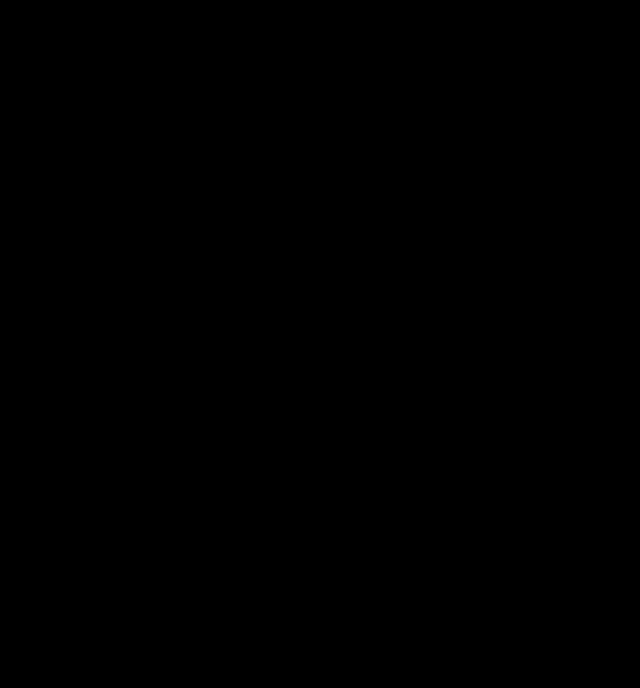
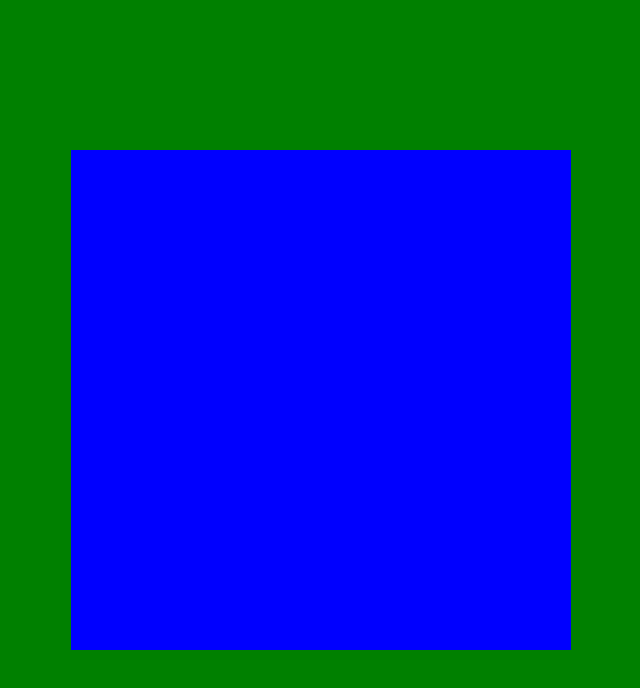
Before and after one commit to GDAINN/projeto-social, a plain HTML site: page index.html in a window 1280 px wide. Shown: the whole page, without its empty margins (319-959 px from the left). Drawn offline with Linux system fonts and the light colour scheme; files that its build step writes are made by us from their sources.

Commit message:
pq nao ta indo

```diff
--- a/estilos/style.css
+++ b/estilos/style.css
@@ -9,3 +9,19 @@ html, body {
     width: 100vw;
     background-color: black;
 }
+main {
+   height: 100vh;
+   position: relative;
+   background-color: green;
+}
+
+
+section#telefone {
+    position: absolute;
+    top: 50%;
+    left: 50%;
+    transform: translate(-50%, -50%);
+    height: 500px;
+    width: 500px;
+    background-color: blue;
+}
```
